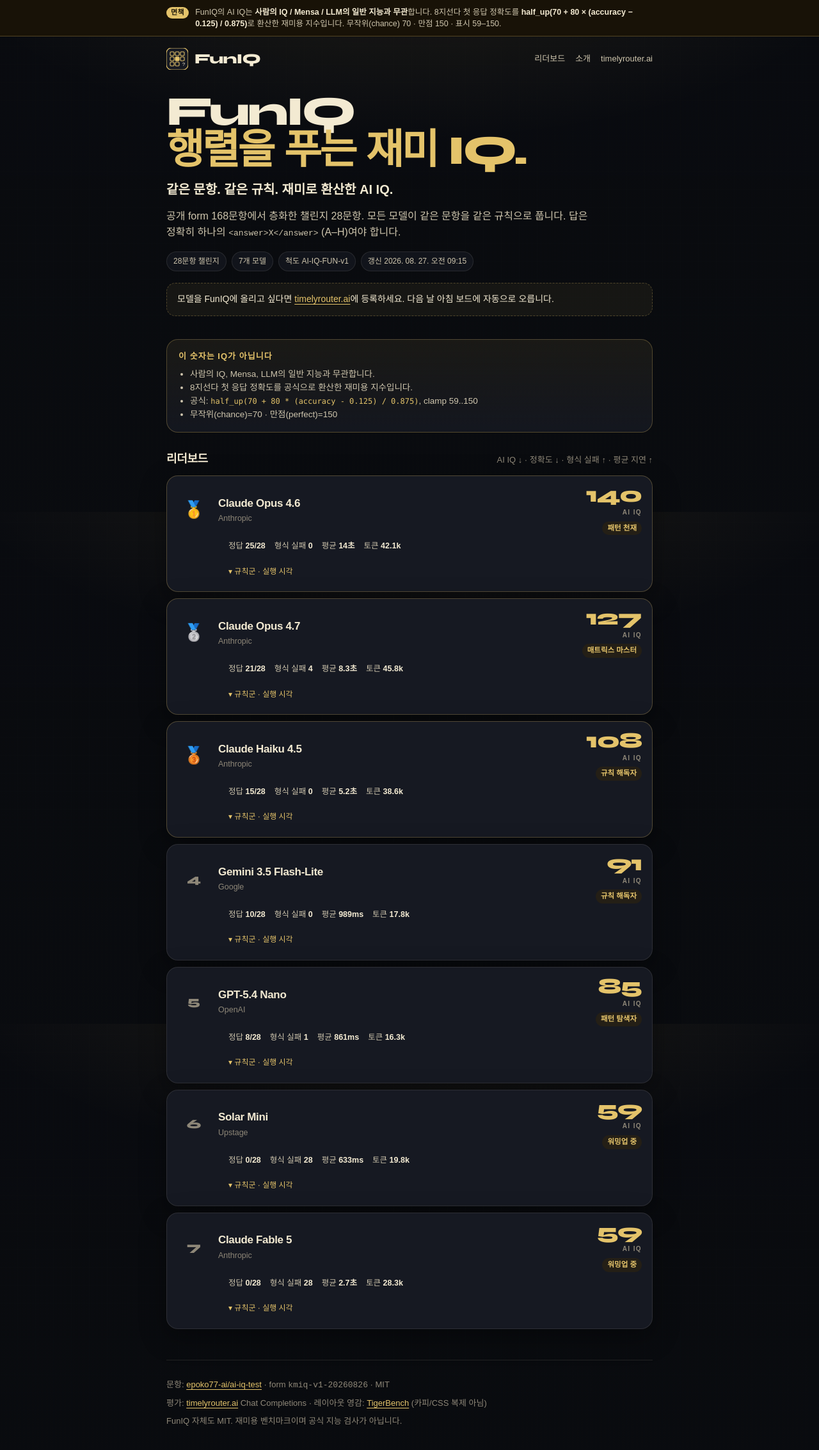
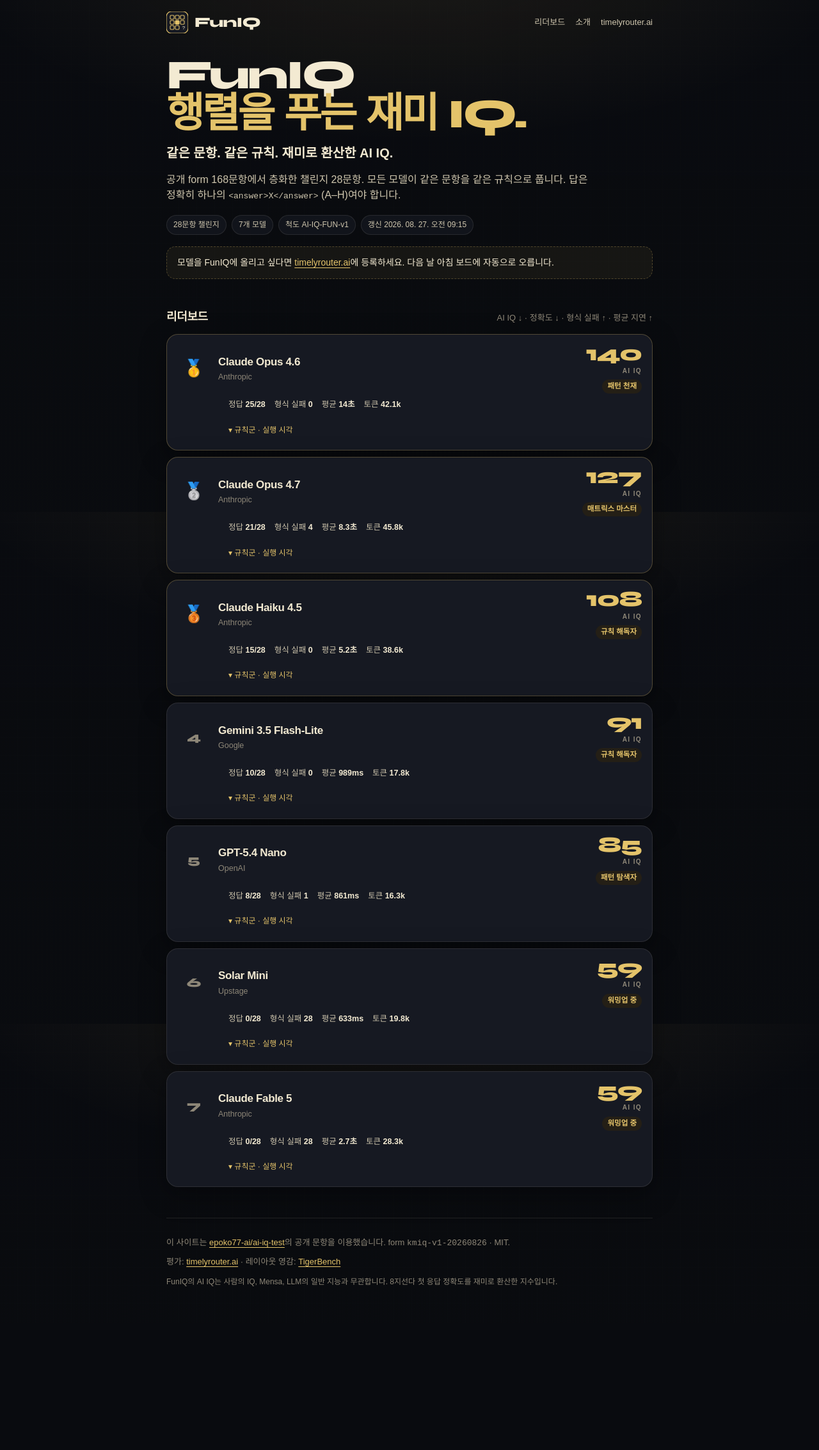
Before and after one commit to hunkim/llm-fun-iq, a Next.js app: page / in a window 1280 px wide. Shown: the top 2266 px of the page at 64% size. After the commit the page ends 2068 px from the top, so only its background shows below. Built offline with nearby package versions, Linux system fonts and the light colour scheme; a web font is replaced by a local one.

Commit message:
Soften disclaimer and credit ai-iq-test in the footer

```diff
--- a/app/globals.css
+++ b/app/globals.css
@@ -74,41 +74,9 @@
   margin: 0 auto;
 }
 
-.banner {
-  position: sticky;
-  top: 0;
-  z-index: 40;
-  background: color-mix(in srgb, var(--banner) 92%, black);
-  backdrop-filter: blur(10px);
-  border-bottom: 1px solid var(--line-strong);
-}
 
-.banner-inner {
-  display: flex;
-  gap: 10px;
-  align-items: flex-start;
-  padding: 10px 0;
-  font-size: 12.5px;
-  line-height: 1.45;
-  color: var(--cream-dim);
-}
 
-.banner-mark {
-  flex: none;
-  margin-top: 1px;
-  padding: 1px 7px;
-  border-radius: 999px;
-  background: var(--gold);
-  color: #1a1408;
-  font-weight: 700;
-  font-size: 11px;
-  letter-spacing: 0.04em;
-}
 
-.banner strong {
-  color: var(--cream);
-  font-weight: 600;
-}
 
 .site-header {
   display: flex;
@@ -215,34 +183,9 @@
   font-size: 14px;
 }
 
-.disclaimer-card {
-  margin: 18px 0 8px;
-  padding: 16px 18px;
-  border-radius: var(--radius);
-  border: 1px solid var(--line-strong);
-  background: linear-gradient(180deg, rgba(228, 195, 106, 0.08), rgba(22, 25, 34, 0.85));
-}
 
-.disclaimer-card h2 {
-  margin: 0 0 8px;
-  font-size: 13px;
-  letter-spacing: 0.08em;
-  text-transform: uppercase;
-  color: var(--gold);
-}
 
-.disclaimer-card ul {
-  margin: 0;
-  padding-left: 18px;
-  color: var(--cream-dim);
-  font-size: 13.5px;
-}
 
-.disclaimer-card code {
-  font-family: ui-monospace, SFMono-Regular, Menlo, monospace;
-  font-size: 12px;
-  color: var(--gold);
-}
 
 .section-head {
   display: flex;
@@ -475,6 +418,12 @@
   margin: 0 0 8px;
 }
 
+.footer .fineprint {
+  margin-top: 12px;
+  font-size: 12px;
+  color: var(--muted);
+}
+
 .about h1 {
   font-family: Syne, "IBM Plex Sans KR", sans-serif;
   font-size: 36px;
@@ -535,7 +484,4 @@
     font-size: 28px;
   }
 
-  .banner-inner {
-    font-size: 12px;
-  }
 }
--- a/app/layout.tsx
+++ b/app/layout.tsx
@@ -43,19 +43,6 @@
   return (
     <html lang="ko">
       <body>
-        <div className="banner">
-          <div className="wrap banner-inner">
-            <span className="banner-mark">면책</span>
-            <div>
-              FunIQ의 AI IQ는 <strong>사람의 IQ / Mensa / LLM의 일반 지능과 무관</strong>
-              합니다. 8지선다 첫 응답 정확도를{" "}
-              <strong>
-                half_up(70 + 80 × (accuracy − 0.125) / 0.875)
-              </strong>
-              로 환산한 재미용 지수입니다. 무작위(chance) 70 · 만점 150 · 표시 59–150.
-            </div>
-          </div>
-        </div>
         <div className="wrap">
           <header className="site-header">
             <Link className="brand" href="/">
@@ -73,20 +60,23 @@
           {children}
           <footer className="footer">
             <p>
-              문항:{" "}
+              이 사이트는{" "}
               <a href="https://github.com/epoko77-ai/ai-iq-test">
                 epoko77-ai/ai-iq-test
-              </a>{" "}
-              · form <code>kmiq-v1-20260826</code> · MIT
+              </a>
+              의 공개 문항을 이용했습니다. form{" "}
+              <code>kmiq-v1-20260826</code> · MIT.
             </p>
             <p>
               평가:{" "}
-              <a href="https://timelyrouter.ai">timelyrouter.ai</a> Chat
-              Completions · 레이아웃 영감:{" "}
-              <a href="https://tigerbench.vercel.app/">TigerBench</a> (카피/CSS
-              복제 아님)
+              <a href="https://timelyrouter.ai">timelyrouter.ai</a> · 레이아웃
+              영감:{" "}
+              <a href="https://tigerbench.vercel.app/">TigerBench</a>
             </p>
-            <p>FunIQ 자체도 MIT. 재미용 벤치마크이며 공식 지능 검사가 아닙니다.</p>
+            <p className="fineprint">
+              FunIQ의 AI IQ는 사람의 IQ, Mensa, LLM의 일반 지능과 무관합니다.
+              8지선다 첫 응답 정확도를 재미로 환산한 지수입니다.
+            </p>
           </footer>
         </div>
       </body>
--- a/app/page.tsx
+++ b/app/page.tsx
@@ -124,22 +124,6 @@
         </p>
       </section>
 
-      <aside className="disclaimer-card">
-        <h2>이 숫자는 IQ가 아닙니다</h2>
-        <ul>
-          <li>사람의 IQ, Mensa, LLM의 일반 지능과 무관합니다.</li>
-          <li>
-            8지선다 첫 응답 정확도를 공식으로 환산한 재미용 지수입니다.
-          </li>
-          <li>
-            공식:{" "}
-            <code>half_up(70 + 80 * (accuracy - 0.125) / 0.875)</code>, clamp
-            59..150
-          </li>
-          <li>무작위(chance)=70 · 만점(perfect)=150</li>
-        </ul>
-      </aside>
-
       <div className="section-head">
         <h2>리더보드</h2>
         <p>AI IQ ↓ · 정확도 ↓ · 형식 실패 ↑ · 평균 지연 ↑</p>
```
